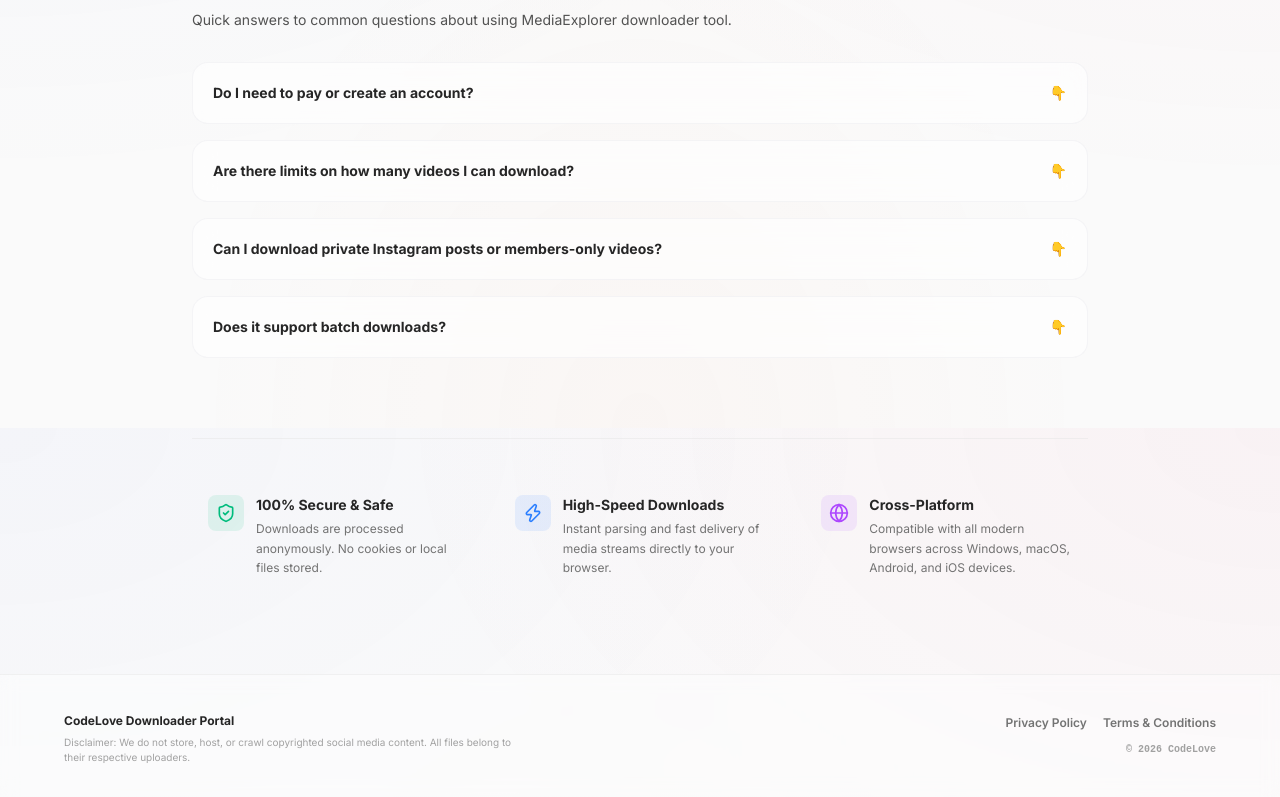
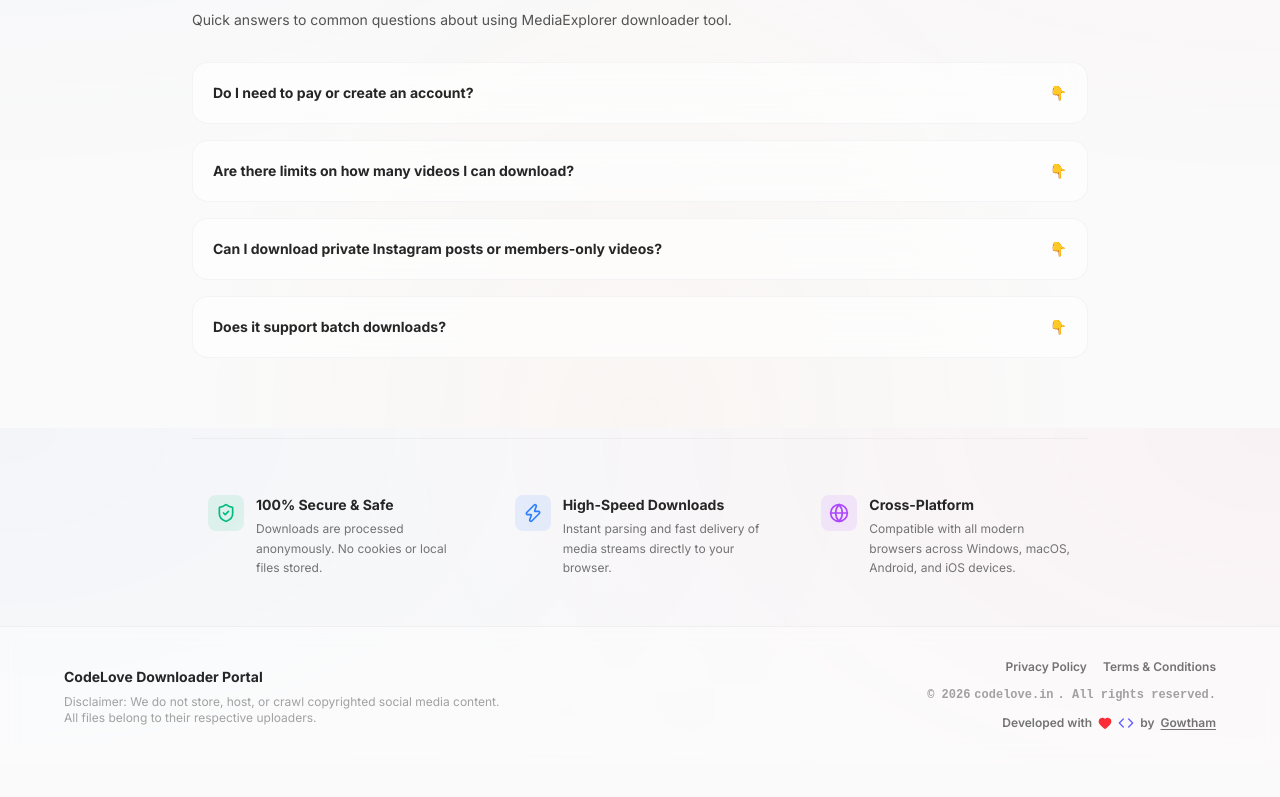
Before and after one commit to Gowtham-Raj-Dev/downloader, a Next.js app: page / in a window 1280 px wide. Shown: the part 1972-2769 px from the top of the page. After the commit the page ends 2735 px from the top, so only its background shows below. Built offline with nearby package versions, Linux system fonts and the light colour scheme; no server answers.

Commit message:
footer design

```diff
--- a/apphosting.yaml
+++ /dev/null
@@ -1,37 +0,0 @@
-# apphosting.yaml
-# Environment variables configured here are made available to the build step
-# and runtime step on Firebase App Hosting.
-
-env:
-  - variable: NEXT_PUBLIC_FIREBASE_API_KEY
-    availability:
-      - BUILD
-      - RUNTIME
-  - variable: NEXT_PUBLIC_FIREBASE_AUTH_DOMAIN
-    availability:
-      - BUILD
-      - RUNTIME
-  - variable: NEXT_PUBLIC_FIREBASE_PROJECT_ID
-    availability:
-      - BUILD
-      - RUNTIME
-  - variable: NEXT_PUBLIC_FIREBASE_STORAGE_BUCKET
-    availability:
-      - BUILD
-      - RUNTIME
-  - variable: NEXT_PUBLIC_FIREBASE_MESSAGING_SENDER_ID
-    availability:
-      - BUILD
-      - RUNTIME
-  - variable: NEXT_PUBLIC_FIREBASE_APP_ID
-    availability:
-      - BUILD
-      - RUNTIME
-  - variable: NEXT_PUBLIC_FIREBASE_MEASUREMENT_ID
-    availability:
-      - BUILD
-      - RUNTIME
-  - variable: NEXT_PUBLIC_RAZORPAY_KEY_ID
-    availability:
-      - BUILD
-      - RUNTIME
--- a/src/app/page.tsx
+++ b/src/app/page.tsx
@@ -56,7 +56,7 @@ export default function HomePage() {
       <Header />
 
       {/* Main Container */}
-      <main className="flex-1 w-full max-w-6xl mx-auto px-6 py-12 md:py-20 flex flex-col items-center">
+      <main className="flex-1 w-full max-w-6xl mx-auto px-6 pt-12 md:pt-20 pb-8 flex flex-col items-center">
 
         {/* Welcome Section */}
         <div className="text-center max-w-3xl mx-auto mb-16">
--- a/src/components/Footer.tsx
+++ b/src/components/Footer.tsx
@@ -1,14 +1,15 @@
 import Link from 'next/link';
+import { Heart, Code } from 'lucide-react';
 
 export default function Footer() {
   return (
     <footer className="w-full border-t border-neutral-200/50 dark:border-neutral-800/30 py-8 px-6 bg-white/40 dark:bg-zinc-950/20 backdrop-blur-sm">
       <div className="max-w-6xl mx-auto flex flex-col md:flex-row items-center justify-between gap-4">
         <div className="text-center md:text-left">
-          <span className="text-xs font-bold text-neutral-800 dark:text-neutral-200">
+          <span className="text-sm font-bold text-neutral-800 dark:text-neutral-200">
             CodeLove Downloader Portal
           </span>
-          <p className="text-[10px] text-neutral-400 dark:text-neutral-500 mt-1 max-w-md">
+          <p className="text-xs text-neutral-400 dark:text-neutral-500 mt-1.5 max-w-md">
             Disclaimer: We do not store, host, or crawl copyrighted social media content. All files belong to their respective uploaders.
           </p>
         </div>
@@ -21,9 +22,19 @@ export default function Footer() {
               Terms & Conditions
             </Link>
           </div>
-          <span className="text-[10px] text-neutral-400 dark:text-neutral-500 font-mono mt-1">
-            &copy; {new Date().getFullYear()} CodeLove
+          <span className="text-xs text-neutral-400 dark:text-neutral-500 font-mono mt-1 flex items-center gap-1">
+            &copy; {new Date().getFullYear()}{' '}
+            <Link href="https://codelove.in" target="_blank" rel="noopener noreferrer" className="hover:text-neutral-800 dark:hover:text-neutral-200 transition-colors underline-offset-2">
+              codelove.in
+            </Link>
+            . All rights reserved.
           </span>
+          <div className="text-xs text-neutral-500 dark:text-neutral-400 mt-1 flex items-center justify-center md:justify-end gap-1.5">
+            Developed with <Heart className="w-3.5 h-3.5 text-red-500 fill-current" /><Code className="w-4 h-4 text-indigo-500" /> by{' '}
+            <Link href="https://gowtham.codelove.in" target="_blank" rel="noopener noreferrer" className="hover:text-neutral-900 dark:hover:text-neutral-100 transition-colors font-semibold underline underline-offset-2">
+              Gowtham
+            </Link>
+          </div>
         </div>
       </div>
     </footer>
```
